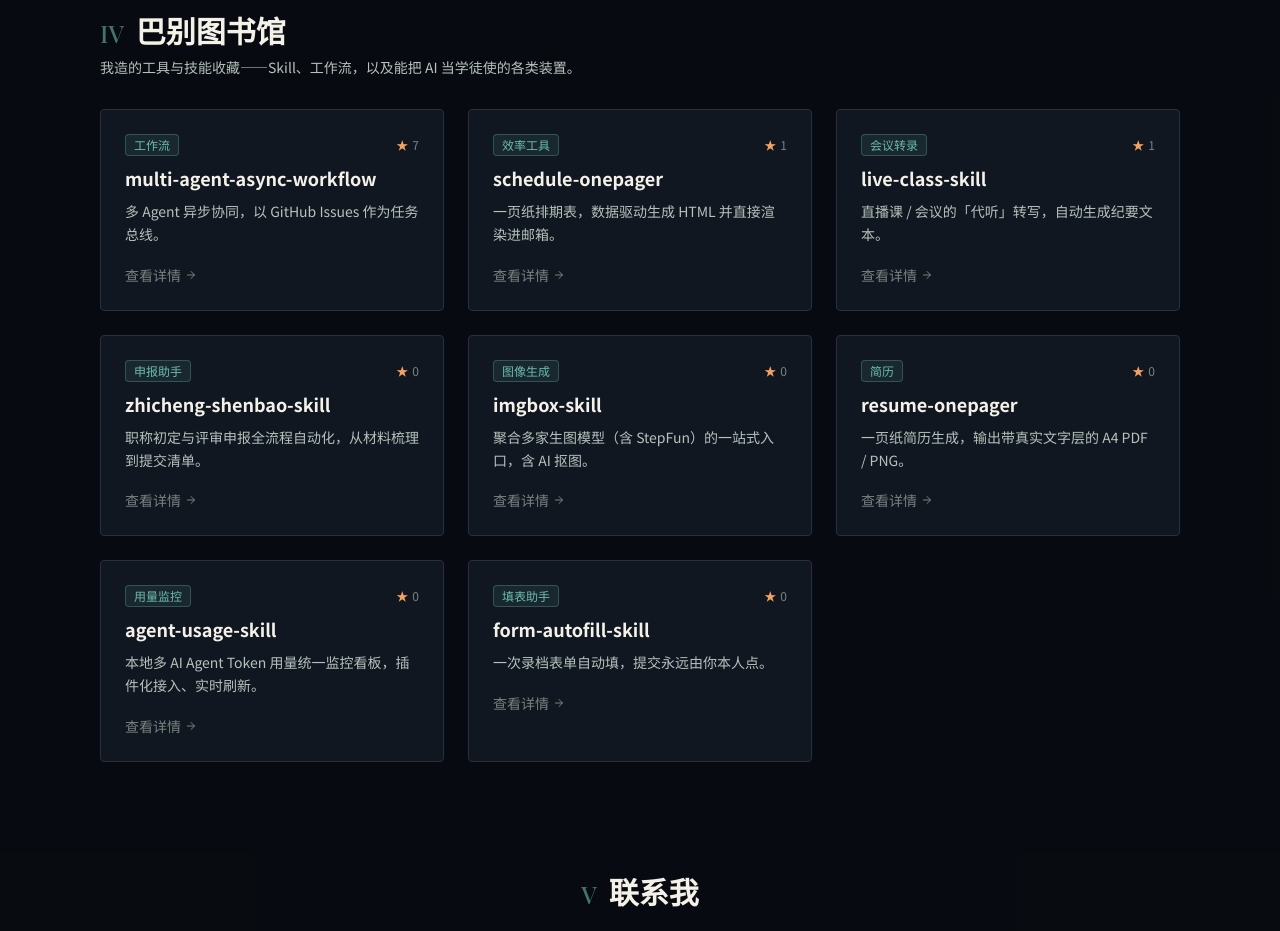
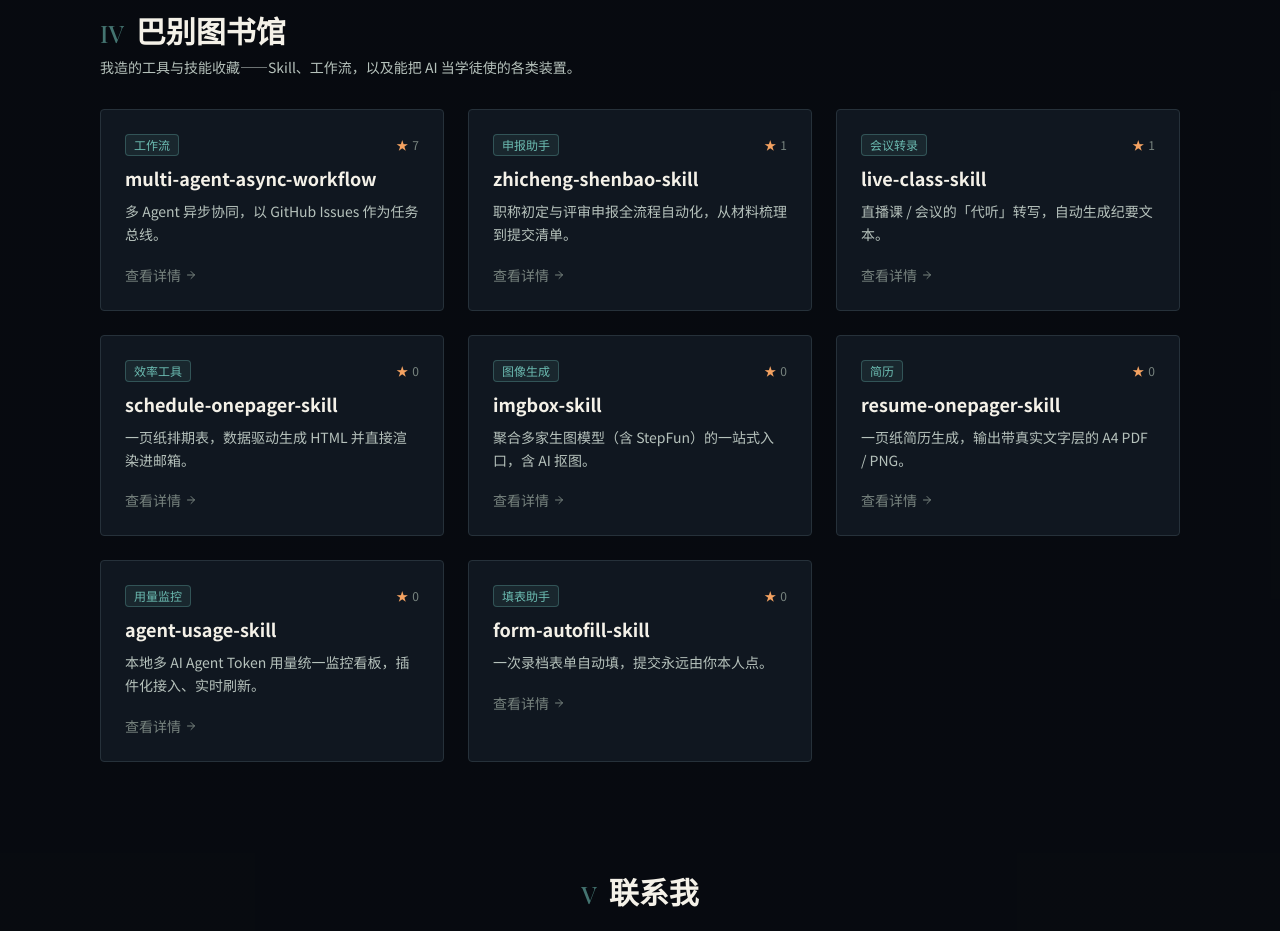
Before and after one commit to Zaosusu/zaosusu.github.io, a React (Vite) app: page / in a window 1280 px wide. Shown: the part 3720-4651 px from the top of the page. Built offline with nearby package versions, Linux system fonts and the light colour scheme; a web font is replaced by a local one.

Commit message:
chore(skills): 同步 skill 改名 schedule-onepager-skill / resume-onepager-skill + 校正 star 数

```diff
--- a/src/pages/Home.tsx
+++ b/src/pages/Home.tsx
@@ -182,11 +182,11 @@ const t: Record<'zh' | 'en', Translation> = {
     skillsTitle: '巴别图书馆',
     skillsDesc: '我造的工具与技能收藏——Skill、工作流，以及能把 AI 当学徒使的各类装置。',
     skills: [
-      { name: 'zhicheng-shenbao-skill', tag: '申报助手', desc: '职称初定与评审申报全流程自动化，从材料梳理到提交清单。', stars: 0, url: 'https://github.com/Zaosusu/zhicheng-shenbao-skill' },
-      { name: 'schedule-onepager', tag: '效率工具', desc: '一页纸排期表，数据驱动生成 HTML 并直接渲染进邮箱。', stars: 1, url: 'https://github.com/Zaosusu/schedule-onepager' },
+      { name: 'zhicheng-shenbao-skill', tag: '申报助手', desc: '职称初定与评审申报全流程自动化，从材料梳理到提交清单。', stars: 1, url: 'https://github.com/Zaosusu/zhicheng-shenbao-skill' },
+      { name: 'schedule-onepager-skill', tag: '效率工具', desc: '一页纸排期表，数据驱动生成 HTML 并直接渲染进邮箱。', stars: 0, url: 'https://github.com/Zaosusu/schedule-onepager-skill' },
       { name: 'live-class-skill', tag: '会议转录', desc: '直播课 / 会议的「代听」转写，自动生成纪要文本。', stars: 1, url: 'https://github.com/Zaosusu/live-class-skill' },
       { name: 'imgbox-skill', tag: '图像生成', desc: '聚合多家生图模型（含 StepFun）的一站式入口，含 AI 抠图。', stars: 0, url: 'https://github.com/Zaosusu/imgbox-skill' },
-      { name: 'resume-onepager', tag: '简历', desc: '一页纸简历生成，输出带真实文字层的 A4 PDF / PNG。', stars: 0, url: 'https://github.com/Zaosusu/resume-onepager' },
+      { name: 'resume-onepager-skill', tag: '简历', desc: '一页纸简历生成，输出带真实文字层的 A4 PDF / PNG。', stars: 0, url: 'https://github.com/Zaosusu/resume-onepager-skill' },
       { name: 'multi-agent-async-workflow', tag: '工作流', desc: '多 Agent 异步协同，以 GitHub Issues 作为任务总线。', stars: 7, url: 'https://github.com/Zaosusu/multi-agent-async-workflow' },
       { name: 'agent-usage-skill', tag: '用量监控', desc: '本地多 AI Agent Token 用量统一监控看板，插件化接入、实时刷新。', stars: 0, url: 'https://github.com/Zaosusu/agent-usage-skill' },
       { name: 'form-autofill-skill', tag: '填表助手', desc: '一次录档表单自动填，提交永远由你本人点。', stars: 0, url: 'https://github.com/Zaosusu/form-autofill-skill' },
@@ -310,11 +310,11 @@ const t: Record<'zh' | 'en', Translation> = {
     skillsTitle: 'The Library of Babel',
     skillsDesc: 'My collection of crafted tools and skills — skills, workflows, and contraptions that put AI to work as an apprentice.',
     skills: [
-      { name: 'zhicheng-shenbao-skill', tag: 'Filing Helper', desc: 'End-to-end automation for professional-title declaration & review, from material sorting to submission checklist.', stars: 0, url: 'https://github.com/Zaosusu/zhicheng-shenbao-skill' },
-      { name: 'schedule-onepager', tag: 'Productivity', desc: 'One-page schedule generator that renders HTML straight into your inbox.', stars: 1, url: 'https://github.com/Zaosusu/schedule-onepager' },
+      { name: 'zhicheng-shenbao-skill', tag: 'Filing Helper', desc: 'End-to-end automation for professional-title declaration & review, from material sorting to submission checklist.', stars: 1, url: 'https://github.com/Zaosusu/zhicheng-shenbao-skill' },
+      { name: 'schedule-onepager-skill', tag: 'Productivity', desc: 'One-page schedule generator that renders HTML straight into your inbox.', stars: 0, url: 'https://github.com/Zaosusu/schedule-onepager-skill' },
       { name: 'live-class-skill', tag: 'Meeting Notes', desc: '"Attend-for-you" transcription for live classes & meetings, auto-generating minutes.', stars: 1, url: 'https://github.com/Zaosusu/live-class-skill' },
       { name: 'imgbox-skill', tag: 'Image Gen', desc: 'One-stop hub aggregating multiple image models (including StepFun), with AI matting.', stars: 0, url: 'https://github.com/Zaosusu/imgbox-skill' },
-      { name: 'resume-onepager', tag: 'Resume', desc: 'One-page resume generator exporting A4 PDF / PNG with real text layers.', stars: 0, url: 'https://github.com/Zaosusu/resume-onepager' },
+      { name: 'resume-onepager-skill', tag: 'Resume', desc: 'One-page resume generator exporting A4 PDF / PNG with real text layers.', stars: 0, url: 'https://github.com/Zaosusu/resume-onepager-skill' },
       { name: 'multi-agent-async-workflow', tag: 'Workflow', desc: 'Multi-agent async collaboration using GitHub Issues as a task bus.', stars: 7, url: 'https://github.com/Zaosusu/multi-agent-async-workflow' },
       { name: 'agent-usage-skill', tag: 'Usage Monitor', desc: 'Unified local dashboard for multi-Agent Token usage, plugin-based and real-time.', stars: 0, url: 'https://github.com/Zaosusu/agent-usage-skill' },
       { name: 'form-autofill-skill', tag: 'Form Helper', desc: 'Record once, forms auto-fill — submit always by you.', stars: 0, url: 'https://github.com/Zaosusu/form-autofill-skill' },
--- a/src/pages/LibraryOfBabel.tsx
+++ b/src/pages/LibraryOfBabel.tsx
@@ -74,12 +74,12 @@ const skillsData: SkillDetail[] = [
     ],
     tech: ['WorkBuddy Skill', 'Browser Automation', 'JavaScript'],
     url: 'https://github.com/Zaosusu/zhicheng-shenbao-skill',
-    stars: 0,
+    stars: 1,
     icon: <Briefcase className="w-6 h-6" />,
   },
   {
-    name: 'schedule-onepager',
-    nameEn: 'schedule-onepager',
+    name: 'schedule-onepager-skill',
+    nameEn: 'schedule-onepager-skill',
     tag: '效率工具',
     tagEn: 'Productivity',
     oneLiner: '一页纸排期表，数据驱动生成 HTML 并直接渲染进邮箱',
@@ -101,8 +101,8 @@ const skillsData: SkillDetail[] = [
       'Auto-cleanup of completed records on month boundary',
     ],
     tech: ['Python', 'SQLite', 'SMTP', 'HTML/CSS', 'WorkBuddy Skill'],
-    url: 'https://github.com/Zaosusu/schedule-onepager',
-    stars: 1,
+    url: 'https://github.com/Zaosusu/schedule-onepager-skill',
+    stars: 0,
     icon: <Clock className="w-6 h-6" />,
   },
   {
@@ -162,8 +162,8 @@ const skillsData: SkillDetail[] = [
     icon: <Image className="w-6 h-6" />,
   },
   {
-    name: 'resume-onepager',
-    nameEn: 'resume-onepager',
+    name: 'resume-onepager-skill',
+    nameEn: 'resume-onepager-skill',
     tag: '简历',
     tagEn: 'Resume',
     oneLiner: '一页纸简历生成，输出带真实文字层的 A4 PDF / PNG',
@@ -185,7 +185,7 @@ const skillsData: SkillDetail[] = [
       'Public GitHub workflow with auto-archived input data versioning',
     ],
     tech: ['Python', 'ReportLab / PIL', 'YAML', 'PDF Generation', 'WorkBuddy Skill'],
-    url: 'https://github.com/Zaosusu/resume-onepager',
+    url: 'https://github.com/Zaosusu/resume-onepager-skill',
     stars: 0,
     icon: <FileText className="w-6 h-6" />,
   },
```
